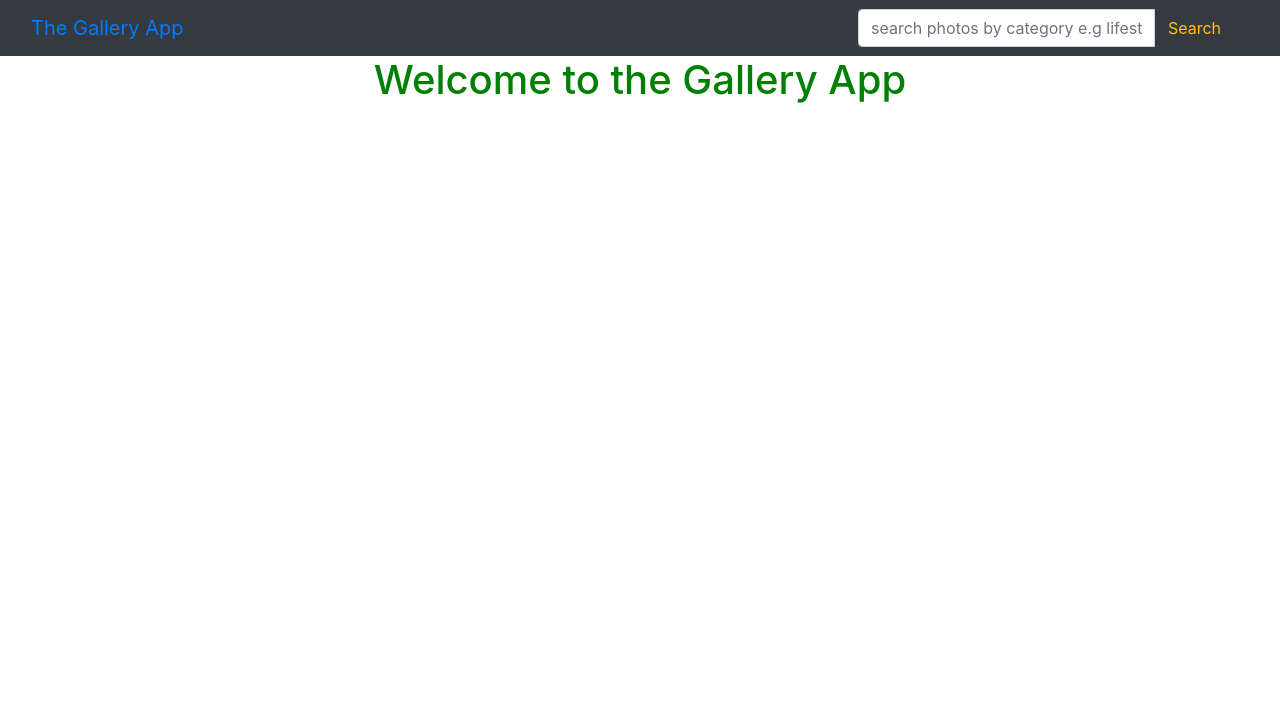
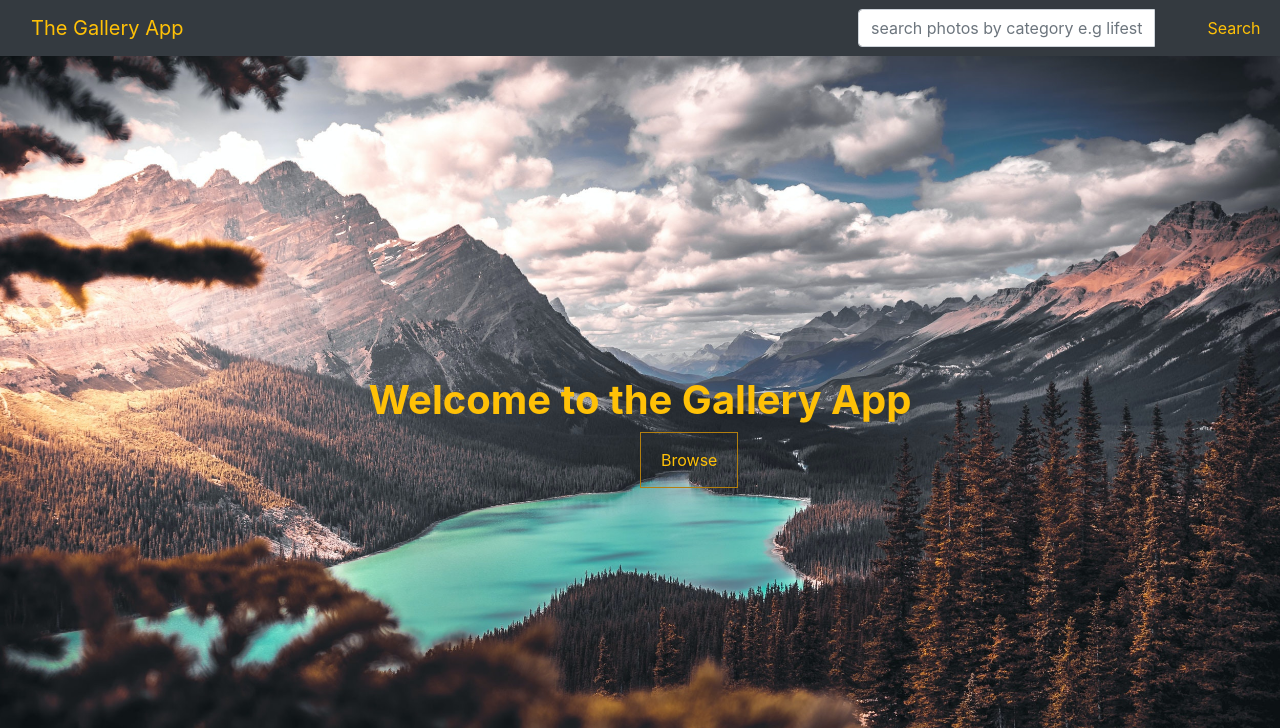
Before and after one commit to kojwangbora/gallery-app, a Django app: page / in a window 1280 px wide. Shown: the top 728 px of the page. Run offline with Django 4.2, Linux system fonts and the light colour scheme; some libraries are stand-ins or nearby versions.

Commit message:
add background image

```diff
--- a/photos/templates/navbar.html
+++ b/photos/templates/navbar.html
@@ -9,7 +9,7 @@
 <nav class="navbar navbar-inverse bg-dark">
   <div class="container-fluid">
     <div class="navbar-header">
-      <a class="navbar-brand" href="{% url 'photoToday' %}">The Gallery App </a>
+      <a class="navbar-brand text-warning" href="{% url 'photoToday' %}">The Gallery App </a>
     </div>
 
     <!-- Adding a search form  -->
--- a/photos/templates/welcome.html
+++ b/photos/templates/welcome.html
@@ -1,7 +1,16 @@
 {% include "all-photos/base.html" %}
 
+{% load static %}
+{% load bootstrap4 %}
 
+{% block styles %}
+{% bootstrap_css %}
+<link rel="stylesheet" href="{% static 'css/welcome.css' %}">
+{% endblock %}
 {% block content %}
-<h1 class='text-center'>Welcome to the Gallery App</h1>
+<h1 class="head text-center text-warning">Welcome to the Gallery App</h1>
+<button class="text-warning"><a href="today-photos.html" alt=""></a>Browse</button>
+
+
 
 {%endblock%}
--- a/photos/urls.py
+++ b/photos/urls.py
@@ -1,5 +1,7 @@
 from django.urls import re_path
 from . import views
+from django.conf.urls.static import static
+from django.conf import settings
 
 urlpatterns=[
     re_path(r'^$',views.welcome,name='welcome'),
@@ -7,3 +9,6 @@ urlpatterns=[
     re_path(r'^archives/(\d{4}-\d{2}-\d{2})/$',views.past_days_photos,name = 'pastPhoto'),
     re_path('search/', views.search, name='search')
 ]
+
+if settings.DEBUG:
+    urlpatterns+= static(settings.MEDIA_URL, document_root = settings.MEDIA_ROOT)
--- a/static/css/basephotos.css
+++ b/static/css/basephotos.css
@@ -1,4 +1,4 @@
-h1
+/* h1
 {
   color: green;
-}
+} */
--- /dev/null
+++ b/static/css/welcome.css
@@ -0,0 +1,19 @@
+body{
+    background-image: url('../../photo-gallery/background.jpg');
+    background-repeat: no-repeat;
+    background-size: cover;
+}
+
+.head{
+    margin-top: 25%;
+    font-size: 50;
+    font-weight: bold;
+
+}
+button{
+    padding: 15px 20px;
+    background: transparent;
+    margin-left: 50%;
+    border: 1px solid rgb(179, 127, 15)
+
+}
```
Also changed, not shown: photos/templates/all-photos/today-photos.html (+24 -0 lines), photo-gallery/background.jpg (added).
